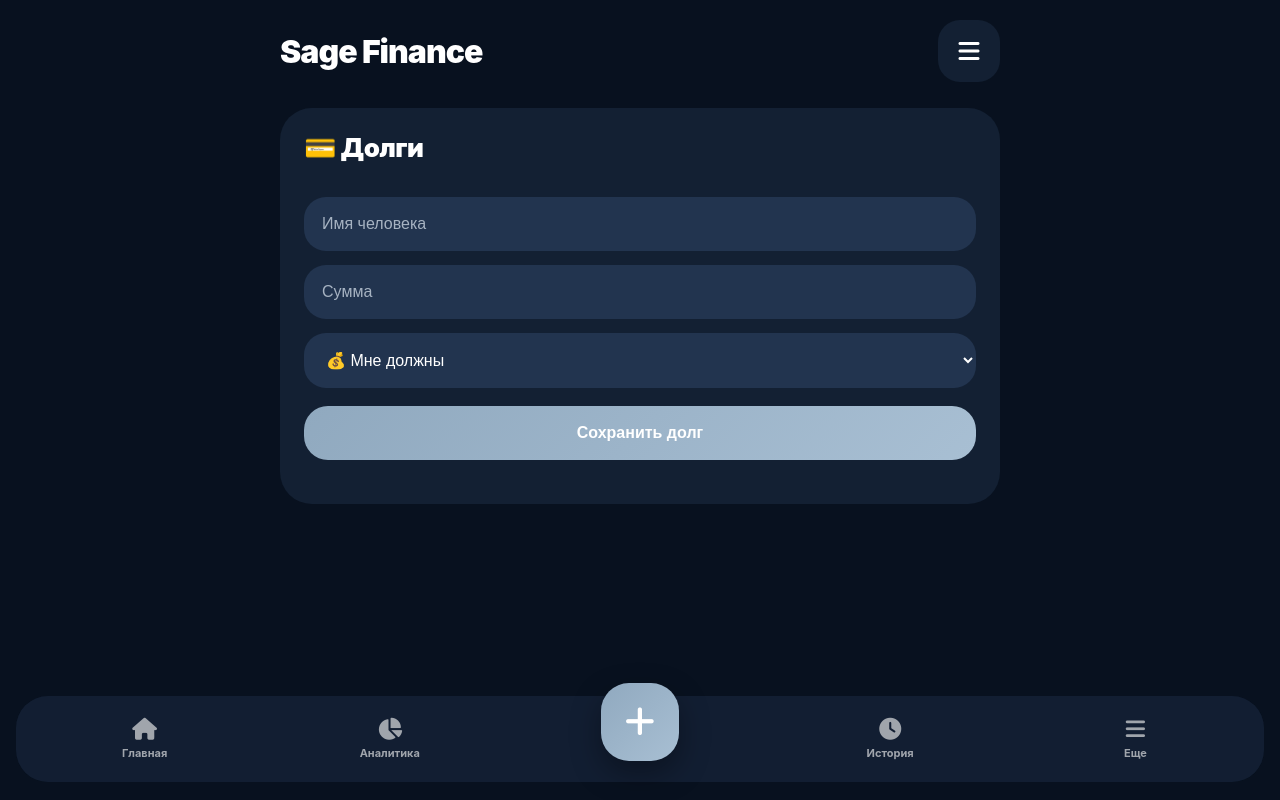
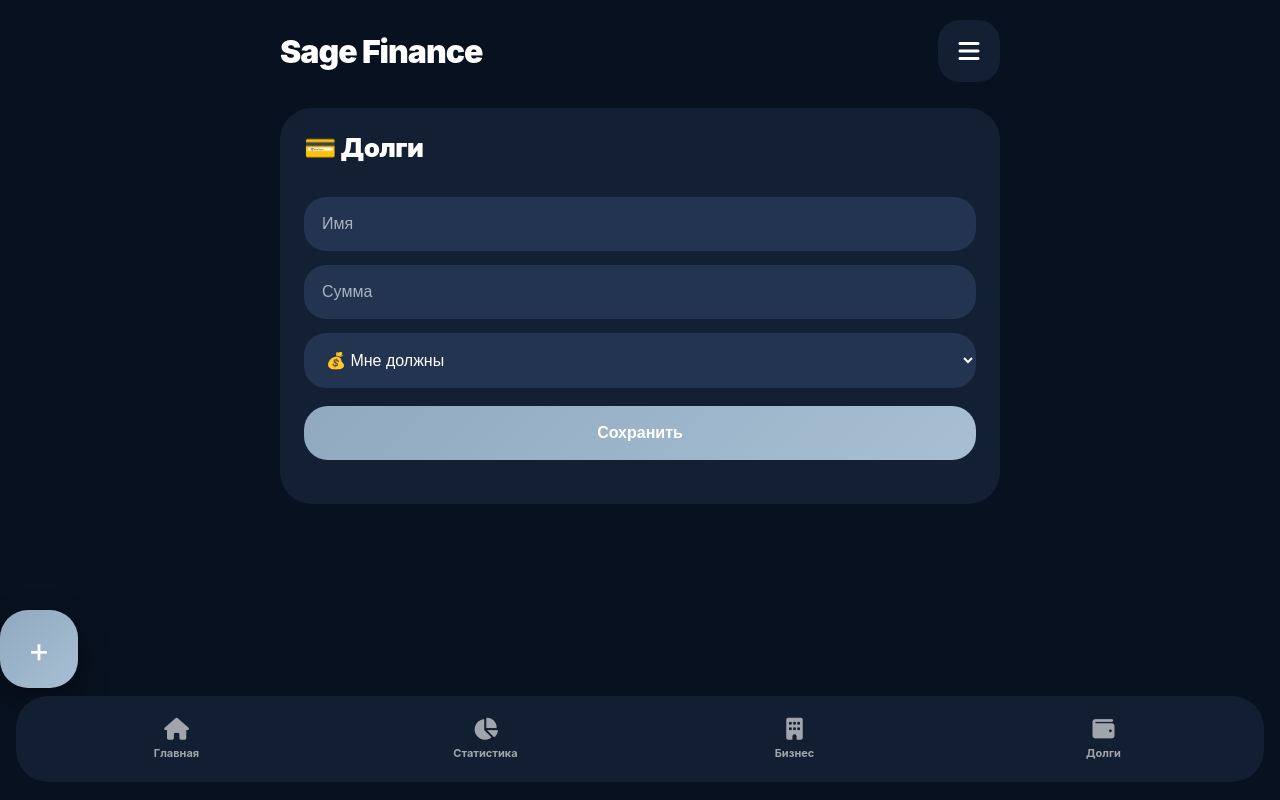
Before and after one commit to karazloi321-oss/sage-finance-bot, a Python web app: template templates/index.html in a window 1280 px wide, after a click on "💳 Долги". Run offline with Jinja, Linux system fonts and the light colour scheme; the template is opened without the code that fills it, so the values that code supplies are empty; some libraries are stand-ins or nearby versions.

Commit message:
Update index.html

```diff
--- a/templates/index.html
+++ b/templates/index.html
@@ -293,7 +293,7 @@ id="analytics-section"
 
 <div class="section-title">
 
-📊 Расходы
+📊 Расходы по категориям
 
 </div>
 
@@ -305,7 +305,7 @@ id="analytics-section"
 
 <div class="section-title">
 
-📈 Финансы
+📈 Доходы и расходы
 
 </div>
 
@@ -418,27 +418,6 @@ id="businessMargin"
 
 </div>
 
-<!-- HISTORY -->
-
-<div
-class="section"
-id="history-section"
->
-
-<div class="card">
-
-<div class="section-title">
-
-🕓 История
-
-</div>
-
-<div id="historyList"></div>
-
-</div>
-
-</div>
-
 <!-- GOALS -->
 
 <div
@@ -503,7 +482,7 @@ id="debts-section"
 <input
 class="input"
 id="debtPerson"
-placeholder="Имя человека"
+placeholder="Имя"
 />
 
 <input
@@ -518,7 +497,7 @@ class="input"
 id="debtType"
 >
 
-<option value="give">
+<option value="owe_me">
 
 💰 Мне должны
 
@@ -537,7 +516,7 @@ class="button"
 onclick="saveDebt()"
 >
 
-Сохранить долг
+Сохранить
 
 </button>
 
@@ -557,7 +536,7 @@ class="section"
 id="ai-section"
 >
 
-<div class="card">
+<div class="card ai-card">
 
 <div class="section-title">
 
@@ -577,6 +556,16 @@ id="aiText"
 </div>
 
 </div>
+
+</div>
+<!-- CENTRAL ADD BUTTON -->
+
+<div
+class="nav-center-btn"
+onclick="openModal()"
+>
+
++
 
 </div>
 
@@ -602,44 +591,39 @@ onclick="openSection('analytics-section', this)"
 
 <i class="fa-solid fa-chart-pie"></i>
 
-Аналитика
-
-</div>
-
-<div
-class="nav-center-btn"
-onclick="openModal()"
->
-
-<i class="fa-solid fa-plus"></i>
+Статистика
 
 </div>
 
 <div
 class="nav-item"
-onclick="openSection('history-section', this)"
+onclick="openSection('business-section', this)"
 >
 
-<i class="fa-solid fa-clock"></i>
+<i class="fa-solid fa-building"></i>
 
-История
+Бизнес
 
 </div>
 
 <div
 class="nav-item"
-onclick="openSidebar()"
+onclick="openSection('debts-section', this)"
 >
 
-<i class="fa-solid fa-bars"></i>
+<i class="fa-solid fa-wallet"></i>
 
-Еще
+Долги
 
 </div>
 
 </div>
 
 <script src="https://cdn.jsdelivr.net/npm/chart.js"></script>
+
+<script
+src="{{ url_for('static', filename='app.js') }}"
+></script>
 
 <script
 src="{{ url_for('static', filename='js/goals.js') }}"
@@ -649,10 +633,6 @@ src="{{ url_for('static', filename='js/goals.js') }}"
 src="{{ url_for('static', filename='js/debts.js') }}"
 ></script>
 
-<script
-src="{{ url_for('static', filename='app.js') }}"
-></script>
-
 </body>
 
 </html>
```
